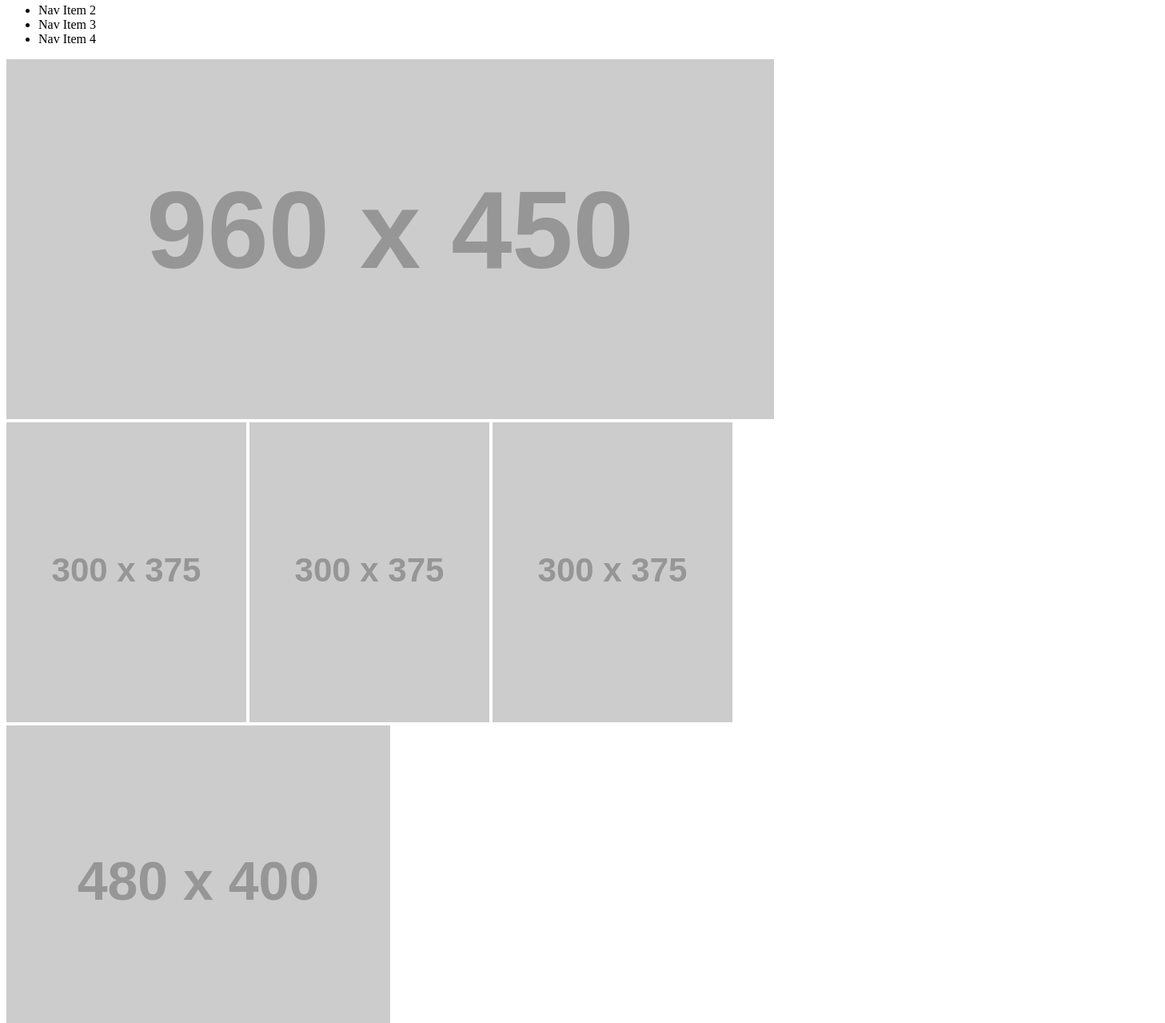
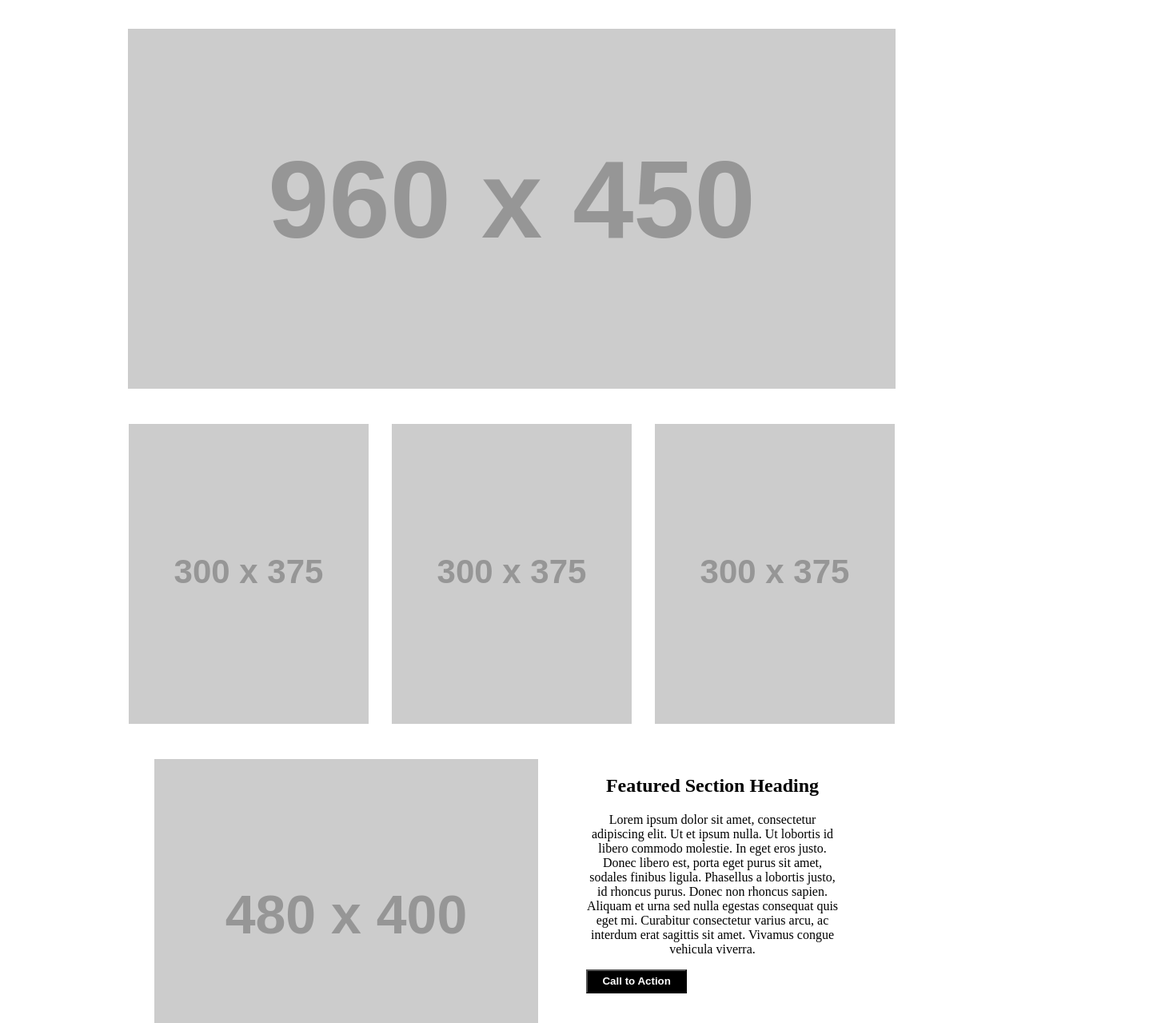
Before and after one commit to jakoblumpkin/wirefame-exercise, a plain HTML site: page index.html in a window 1280 px wide. Shown: the part 112-1391 px from the top of the page at 80% size, 1457 px wide, since content can reach past the window. Drawn offline with Linux system fonts and the light colour scheme; placeholder pictures from the web are drawn by us.

Commit message:
finish design

```diff
--- a/css/style.css
+++ b/css/style.css
@@ -0,0 +1,76 @@
+header {
+  display: flex;
+  background-color: #444;
+  height: 100px;
+}
+
+ul {
+  list-style: none;
+  display: flex;
+  position: relative;
+  margin: auto;
+  left: -45px;
+}
+li {
+  color: white;
+  margin-right: 115px;
+}
+
+#headerImage {
+  margin-left: 45%;
+  position: relative;
+  top: 12px;
+}
+
+main {
+  width: 960px;
+  text-align: center;
+  display: inline;
+  margin: auto 0;
+}
+#leftPhoto {
+  position: relative;
+  left: -25px;
+}
+#rightPhoto {
+  position: relative;
+  left: 25px;
+}
+
+#firstS {
+  position: relative;
+  top: 40px;
+}
+
+#secondS {
+  position: relative;
+  top: 80px;
+}
+
+#thirdS {
+  position: relative;
+  top: 120px;
+  display: flex;
+  left: 185px;
+}
+
+#textCenter {
+  width: 25%;
+  position: relative;
+  left: 60px;
+}
+
+footer {
+  background-color: #444;
+  height: 120px;
+  position: relative;
+  top: 160px;
+}
+
+button {
+  background-color: black;
+  color: white;
+  float: left;
+  width: 40%;
+  height: 30px;
+}
--- a/index.html
+++ b/index.html
@@ -1,12 +1,12 @@
 <!DOCTYPE html>
 <html>
     <head>
-         <link rel=/>
+         <link rel="stylesheet" href="css/style.css"/>
     </head>
     <body>
         <header>
             <div>
-                <img src="https://placehold.it/200x70/ddd">
+                <img id="headerImage"src="https://placehold.it/200x70/ddd">
             </div>
             <ul>
                 <li>Nav Item 1</li>
@@ -16,20 +16,20 @@
             </ul>
         </header>
         <main>
-            <section>
+            <section id="firstS">
                 <img src="https://placehold.it/960x450/ddd">
             </section>
-            <section>
-                <div>
+            <section id="secondS">
+                <div id="threePics">
+                    <img id="leftPhoto" src="https://placehold.it/300x375/ddd">
                     <img src="https://placehold.it/300x375/ddd">
-                    <img src="https://placehold.it/300x375/ddd">
-                    <img src="https://placehold.it/300x375/ddd">
+                    <img id="rightPhoto" src="https://placehold.it/300x375/ddd">
                 </div>
 
             </section>
-            <section>
+            <section id="thirdS">
                 <img src="https://placehold.it/480x400/ddd">
-                <div>
+                <div id="textCenter">
                     <h1>Featured Section Heading</h1>
                     <p>Lorem ipsum dolor sit amet, consectetur adipiscing
                         elit. Ut et ipsum nulla. Ut lobortis id libero commodo molestie.
@@ -38,7 +38,7 @@
                         purus. Donec non rhoncus sapien. Aliquam et urna sed nulla egestas
                         consequat quis eget mi. Curabitur consectetur varius arcu, ac interdum
                         erat sagittis sit amet. Vivamus congue vehicula viverra.</p>
-                    <button>Call to Action</button>
+                    <button><strong>Call to Action</strong></button>
                 </div>
             </section>
         </main>
```
